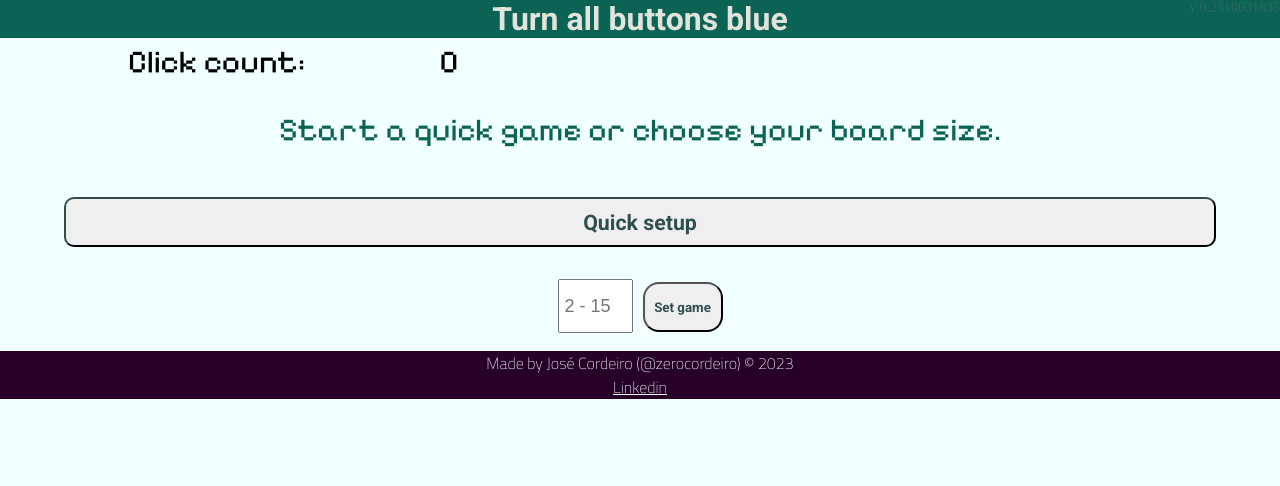
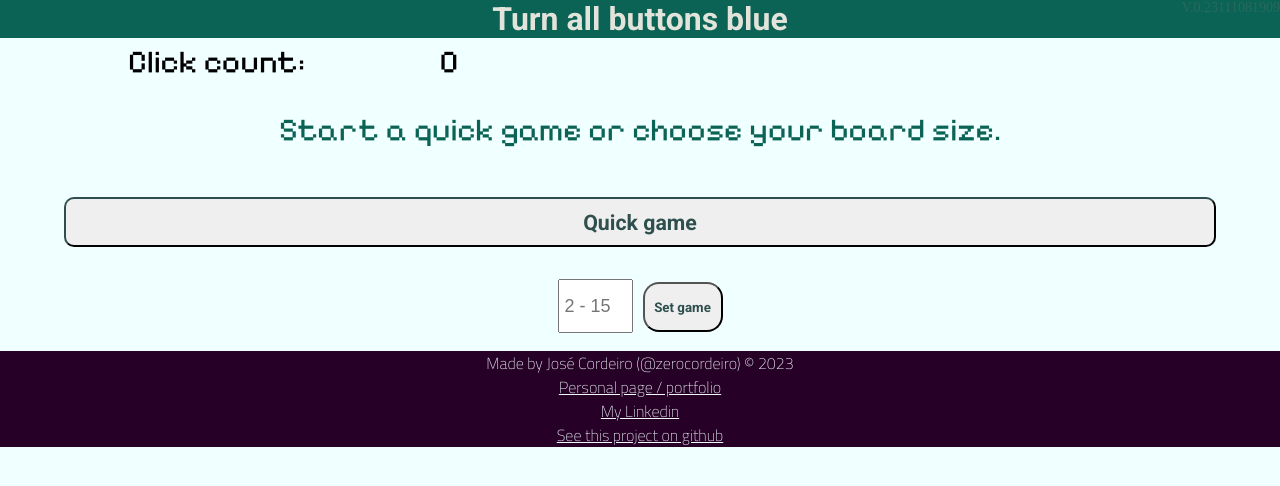
Before and after one commit to zerocordeiro/resta-zero, a React (Vite) app: page / in a window 1280 px wide. Shown: the top 486 px of the page. Built offline with nearby package versions, Linux system fonts and the light colour scheme.

Commit message:
Corrected a setting that made some configurations of board size appear broken on Firefox. Small changes to text. Added some links to Footer.

```diff
--- a/src/App.jsx
+++ b/src/App.jsx
@@ -62,7 +62,7 @@ function resetGameSize(newgamesize){
       <br/>
       <MyFooter />
       <div style={{position:'absolute',top:0,right:0,textAlign:'right', color:'rgba(120,120,120,0.3)',fontSize:14}}>
-        V.0.2310031835
+        V.0.23111081909
       </div>
   </div>
   );
--- a/src/ButtonBuilder.jsx
+++ b/src/ButtonBuilder.jsx
@@ -1,9 +1,9 @@
 function ButtonBuilder({changeColorButtonBuilder,tabuleiroButtonBuilder,y,x}){
     let colorClass='';
     tabuleiroButtonBuilder[y][x].clicked?colorClass='bluebutton':colorClass='redbutton';
-    let width_for_flex=0.9*((window.innerWidth)/(tabuleiroButtonBuilder.length));
+    let width_for_flex=((window.innerWidth)/(tabuleiroButtonBuilder.length));
     if(window.innerHeight<window.innerWidth){width_for_flex=window.innerHeight/(tabuleiroButtonBuilder.length);}
-      width_for_flex*=0.9;
+      width_for_flex*=0.8;
     if(x==0&&y!=0){
       return(
         <>
--- a/src/ButtonVictory.jsx
+++ b/src/ButtonVictory.jsx
@@ -1,7 +1,7 @@
 function ButtonVictory({tabuleiroButtonVictory,y,x}){
-    let width_for_flex=0.9*((window.innerWidth)/(tabuleiroButtonVictory.length));
+    let width_for_flex=((window.innerWidth)/(tabuleiroButtonVictory.length));
     if(window.innerHeight<window.innerWidth){width_for_flex=window.innerHeight/(tabuleiroButtonVictory.length);}
-      width_for_flex*=0.9;
+      width_for_flex*=0.8;
     if(x==0&&y!=0){
       return(
         <>
--- a/src/GameAreaBuilder.jsx
+++ b/src/GameAreaBuilder.jsx
@@ -5,7 +5,7 @@ import { ButtonVictory } from "./ButtonVictory";
 function GameAreaBuilder({changeColorAreaBuilder,tabuleiroAreaBuilder,contagemAreaBuilder}){
     let size_tabuleiro=(window.innerWidth);
     if(window.innerHeight<window.innerWidth){size_tabuleiro=window.innerHeight;}
-        size_tabuleiro*=0.9;
+        size_tabuleiro*=0.805;
 
     if(tabuleiroAreaBuilder.length==0){
       return(
--- a/src/MyFooter.jsx
+++ b/src/MyFooter.jsx
@@ -3,7 +3,10 @@ function MyFooter(){
       <footer className='footer'>
         <p className='madeby'>Made by José Cordeiro (@zerocordeiro) &copy; 2023
         </p>
-        <a href='https://www.linkedin.com/in/zerocordeiro/' target='newtab'>Linkedin</a>
+
+        <a href='https://zerocordeiro.github.io/' target='_blank'>Personal page / portfolio</a> <br />
+        <a href='https://www.linkedin.com/in/zerocordeiro/' target='_blank'>My Linkedin</a> <br />
+        <a href='https://github.com/zerocordeiro/resta-zero' target='_blank'>See this project on github</a> <br />
         </footer>
     );
   }
--- a/src/QuickSetup.jsx
+++ b/src/QuickSetup.jsx
@@ -4,7 +4,7 @@ import { randomNumber } from "./RandomNumber"
 function QuickSetup({resetTabuleiroQuickSetup}){
     return(
         <button className='quicksetup' onClick={()=>resetTabuleiroQuickSetup((newTabuleiro(randomNumber(10,3))))}>
-        Quick setup
+        Quick game
         </button>
     )
 }
```
